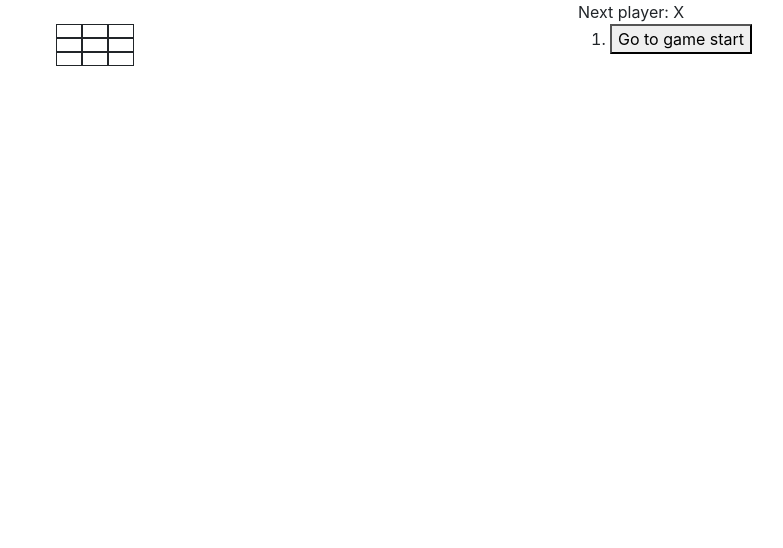
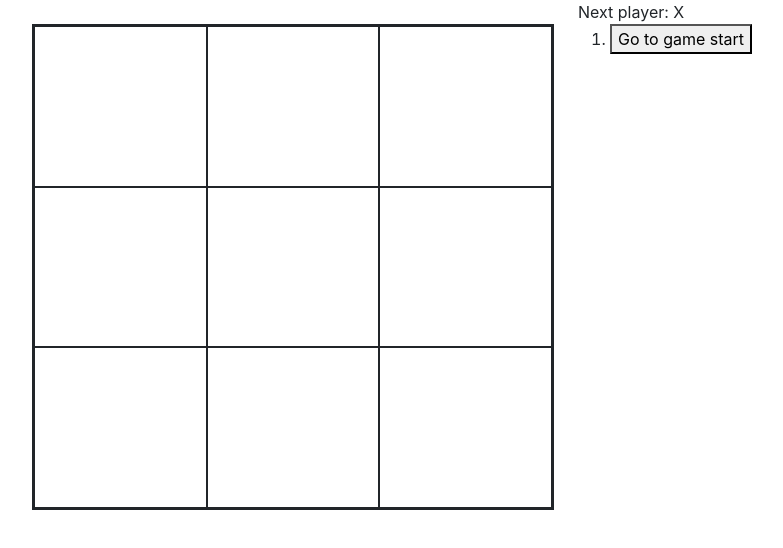
Before and after one commit to james-wienecke/react-typescript-tictactoe, a React (Create React App) app: page / in a window 1280 px wide. Shown: the top 548 px of the page, without its empty margins (74-857 px from the left). Built offline with nearby package versions, Linux system fonts and the light colour scheme.

Commit message:
Styling work on overall board presentation.

```diff
--- a/src/Board.tsx
+++ b/src/Board.tsx
@@ -1,6 +1,7 @@
 import * as React from "react";
 import './Game.css'
 import Square from "./Square";
+import Container from "react-bootstrap/Container";
 
 interface BoardProps {
     squares: string[];
@@ -17,7 +18,7 @@ const Board = (props: BoardProps): JSX.Element => {
     }
 
     return (
-        <div className="container">
+        <Container fluid className="border border-dark border-2 p-0">
             <div className="board-row d-flex">
                 {renderSquare(0)}
                 {renderSquare(1)}
@@ -33,7 +34,7 @@ const Board = (props: BoardProps): JSX.Element => {
                 {renderSquare(7)}
                 {renderSquare(8)}
             </div>
-        </div>
+        </Container>
     );
 }
 
--- a/src/Game.css
+++ b/src/Game.css
@@ -3,8 +3,11 @@
 /*}*/
 .square {
     /*padding-top: 75%;*/
-    width: 0;
-    height: 0;
-    min-height: 100%;
-    min-width: 100%;
+    height: 100%;
+    width: 100%;
 }
+
+.square>img {
+    height: 100%;
+    width: 100%;
+}
```
